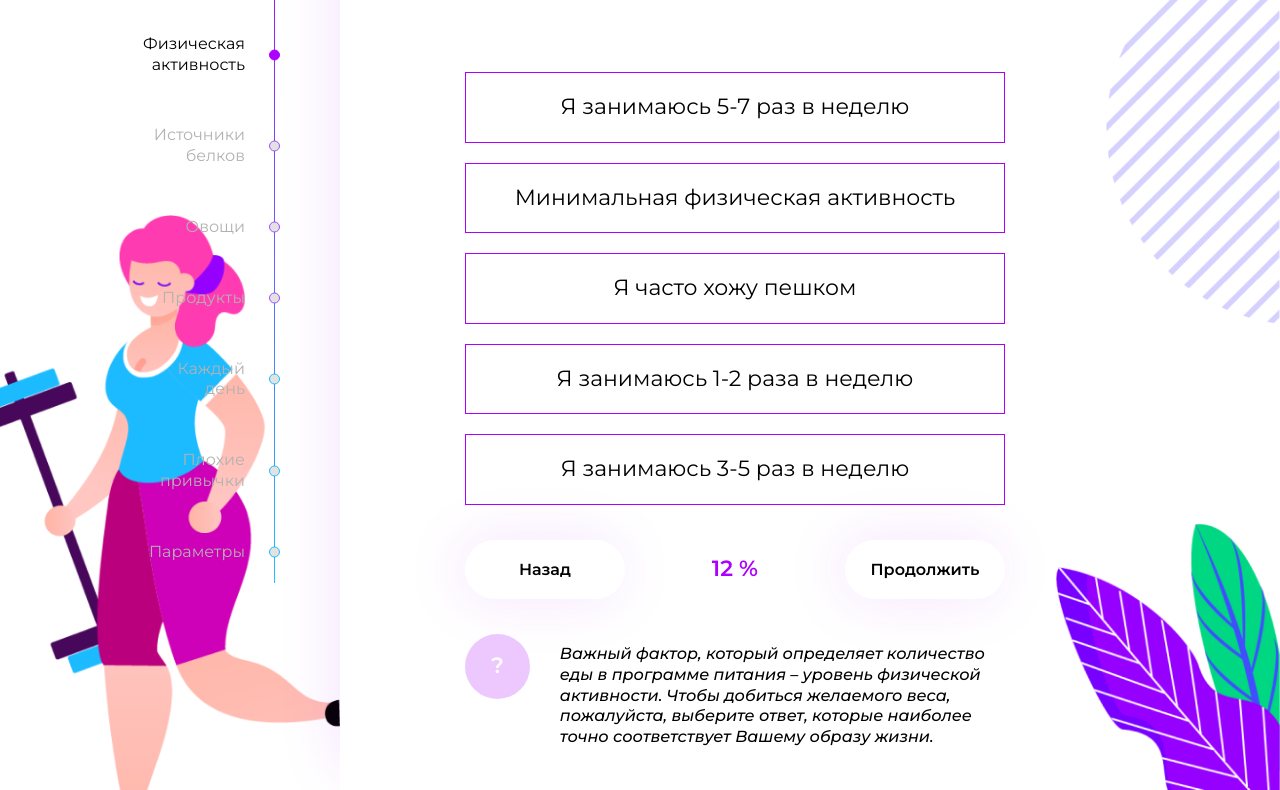
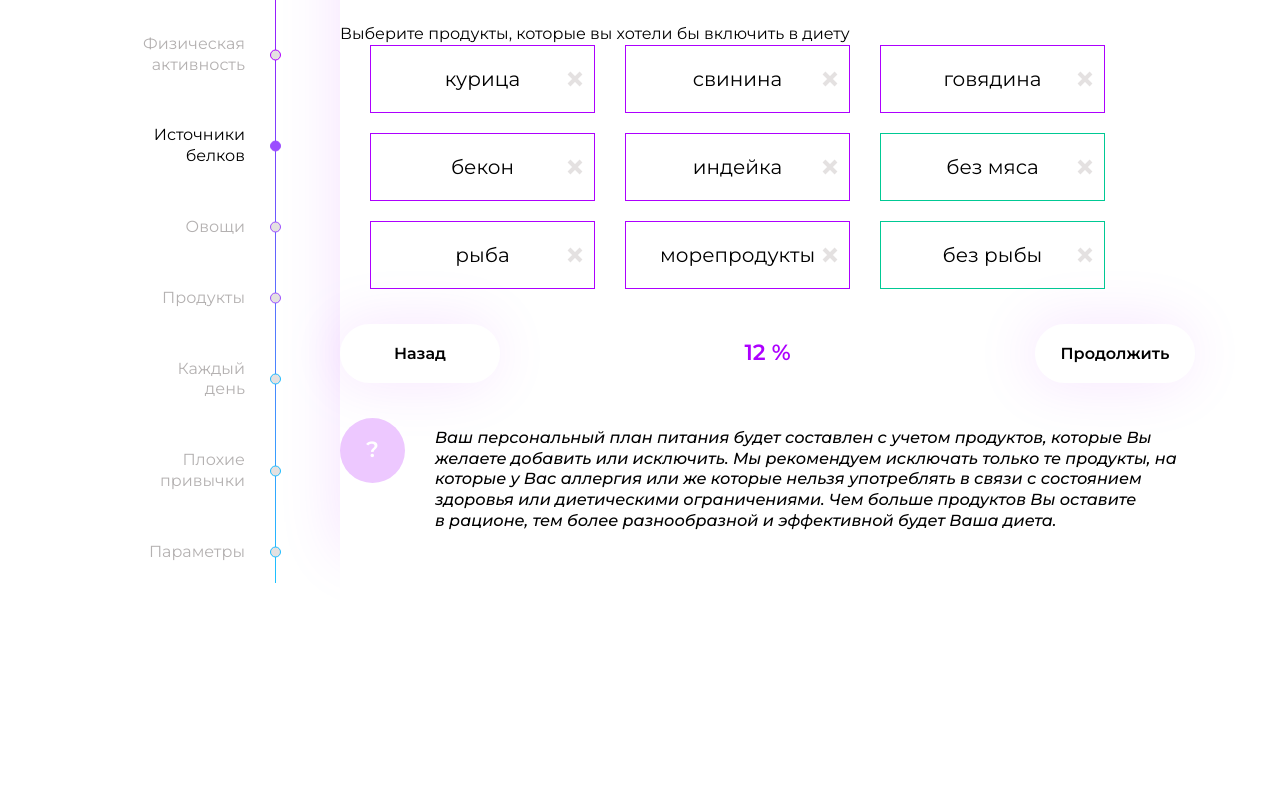
Before and after one commit to Owleek/keto-diet-multi-page, a website: page src/index.html in a window 1280 px wide. Shown: the part 207-997 px from the top of the page. After the commit the page ends 819 px from the top, so only its background shows below. Drawn offline with nearby package versions, Linux system fonts and the light colour scheme; files that its build step writes are made by us from their sources.

Commit message:
btn-cell was reset

```diff
--- a/src/index.html
+++ b/src/index.html
@@ -7,7 +7,8 @@
   <meta name="viewport" content="width=device-width, initial-scale=1.0" />
   <meta http-equiv="X-UA-Compatible" content="ie=edge" />
 
-  <link href="https://fonts.googleapis.com/css2?family=Montserrat:ital,wght@0,400;0,500;0,600;0,700;1,500&display=swap" rel="stylesheet">
+  <link href="https://fonts.googleapis.com/css2?family=Montserrat:ital,wght@0,400;0,500;0,600;0,700;1,500&display=swap"
+    rel="stylesheet">
   <link rel="stylesheet" href="style/reset.css" />
   <link rel="stylesheet" href="style/vendors.css" />
   <link rel="stylesheet" href="style/style.css" />
@@ -63,12 +64,12 @@
                 <div class="progress-bar__point progress-bar__point_1">
                   Пол
                 </div>
-                <div class="progress-bar__point progress-bar__point_2 active">
-                  Физическая
+                <div class="progress-bar__point progress-bar__point_2">
+                  Физическая<br/>
                   активность
                 </div>
-                <div class="progress-bar__point progress-bar__point_3">
-                  Источники<br/>
+                <div class="progress-bar__point progress-bar__point_3 active">
+                  Источники<br />
                   белков
                 </div>
                 <div class="progress-bar__point progress-bar__point_4">
@@ -78,25 +79,32 @@
                   Продукты
                 </div>
                 <div class="progress-bar__point progress-bar__point_6">
-                  Каждый<br/>
+                  Каждый<br />
                   день
                 </div>
                 <div class="progress-bar__point progress-bar__point_7">
-                  Плохие<br/>
+                  Плохие<br />
                   привычки
                 </div>
                 <div class="progress-bar__point progress-bar__point_8">
                   Параметры
                 </div>
               </div>
-              <div class="sidebar__figure sidebar__figure_1 active"></div>
-            </div>
+              <div class="sidebar__figure sidebar__figure_1"></div>
+              <div class="sidebar__figure sidebar__figure_2"></div>
+              <div class="sidebar__figure sidebar__figure_3"></div>
+              <div class="sidebar__figure sidebar__figure_4"></div>
+              <div class="sidebar__figure sidebar__figure_5"></div>
+              <div class="sidebar__figure sidebar__figure_6"></div>
+              <div class="sidebar__figure sidebar__figure_7"></div>
+              <div class="sidebar__figure sidebar__figure_8"></div>
+            </div><!-- /sidebar -->
             <div class="scene__main stage-content">
               <h2 class="scene__title title-margin-lg scene__text-indent scene__text-limit">
                 Физическая активность
               </h2>
               <div class="scene__plan-column">
-                <div class="scene__pick-container">
+                <div class="scene__pick">
                   <div class="btn-row scene__btn-row">
                     Я занимаюсь 5-7 раз в неделю
                     <input type="checkbox" hidden>
@@ -138,15 +146,87 @@
                   </p>
                 </div>
               </div>
-            </div>
-          </div>
-        </div>
-        <div class="scene__stage-arts active">
+            </div><!-- /stage-content -->
+            <div class="scene__main stage-content active">
+              <h2 class="scene__title title-margin-xs">
+                Источники белков
+              </h2>
+              <p class="scene__subtitle">
+                Выберите продукты, которые вы хотели бы включить в диету
+              </p>
+              <div class="scene__plan-row">
+                <div class="scene__pick scene__pick_grid">
+                  <div class="btn-cell btn-cell_wide scene__btn-cell">
+                    курица
+                    <input type="checkbox" hidden>
+                  </div>
+                  <div class="btn-cell btn-cell_wide scene__btn-cell">
+                    свинина
+                    <input type="checkbox" hidden>
+                  </div>
+                  <div class="btn-cell btn-cell_wide scene__btn-cell">
+                    говядина
+                    <input type="checkbox" hidden>
+                  </div>
+                  <div class="btn-cell btn-cell_wide scene__btn-cell">
+                    бекон
+                    <input type="checkbox" hidden>
+                  </div>
+                  <div class="btn-cell btn-cell_wide scene__btn-cell">
+                    индейка
+                    <input type="checkbox" hidden>
+                  </div>
+                  <div class="btn-cell btn-cell_wide btn-cell_green scene__btn-cell">
+                    без мяса
+                    <input type="radio" hidden>
+                  </div>
+                  <div class="btn-cell btn-cell_wide scene__btn-cell">
+                    рыба
+                    <input type="checkbox" hidden>
+                  </div>
+                  <div class="btn-cell btn-cell_wide scene__btn-cell">
+                    морепродукты
+                    <input type="checkbox" hidden>
+                  </div>
+                  <div class="btn-cell btn-cell_wide btn-cell_green scene__btn-cell">
+                    без рыбы
+                    <input type="checkbox" hidden>
+                  </div>
+                </div>
+                <div class="scene__buttons-holder">
+                  <button class="button button_control">
+                    Назад
+                  </button>
+                  <div class="scene__progress-percent">
+                    12 %
+                  </div>
+                  <button class="button button_control">
+                    Продолжить
+                  </button>
+                </div>
+                <div class="scene__info scene-info">
+                  <span class="info-btn scene-info__btn"></span>
+                  <p class="scene-info__text">
+                    Ваш персональный план питания будет составлен с учетом продуктов, которые Вы желаете добавить или
+                    исключить. Мы рекомендуем исключать только те продукты, на которые у Вас аллергия или же которые
+                    нельзя употреблять в связи с состоянием здоровья или диетическими ограничениями. Чем больше
+                    продуктов Вы оставите в рационе, тем более разнообразной и эффективной будет Ваша диета.
+                  </p>
+                </div>
+              </div>
+            </div><!-- /stage-content -->
+          </div><!-- /scene__inner -->
+        </div><!-- /keepcenter -->
+        <div class="scene__stage-arts">
           <div class="scene__figure scene__figure_1"></div>
           <div class="scene__figure scene__figure_2"></div>
         </div>
-      </div>
-    </div>
+        <div class="scene__stage-arts active">
+          <div class="scene__figure scene__figure_3"></div>
+          <div class="scene__figure scene__figure_4"></div>
+        </div>
+      </div><!-- /scene -->
+    </div><!-- /main -->
     <footer class="footer">
     </footer>
   </div>
--- a/src/style/_desctop.scss
+++ b/src/style/_desctop.scss
@@ -123,7 +123,6 @@
   vertical-align: middle;
   text-decoration: none !important;
   text-align: center;
-  white-space: nowrap;
   cursor: pointer;
   transition: all 0.2s;
 }
@@ -140,7 +139,8 @@
 
 .btn-cell {
   font-size: rem(20);
-  width: 255px;
+  width: 160px;
+  padding: rem(20) rem(34);
 
   &:hover {
     border: 1px solid transparent;
@@ -152,7 +152,7 @@
     width: 18px;
     height: 16px;
     position: absolute;
-    right: 26px; top: 50%;
+    right: 10px; top: 50%;
     transform: translate(0%, -50%);
     background-image: url('../img/svg/x.svg');
     background-size: contain;
@@ -181,6 +181,10 @@
       color: $black;
       background: $green;
     }
+  }
+
+  &_wide {
+    width: 225px;
   }
 }
 
@@ -273,246 +277,13 @@
   &__logo {}
 }
 
-.scene {
+.start-screen {
+  display: none;
   position: relative;
 
-  &__inner {
-    display: flex;
+  &.active {
+    display: block;
   }
-
-  &__main {
-    // 855
-    flex-basis: 77.03%;
-    padding-top: 130px;
-    padding-bottom: 80px;
-    position: relative;
-    box-shadow: -60px 0px 60px -60px rgba(173, 0, 255, 0.12);
-  }
-
-  &__title {}
-
-  &__text-indent {
-    margin-left: 65px;
-  }
-
-  &__text-limit {
-    max-width: 760px;
-  }
-
-  &__plan-column {
-    padding-right: 22.22%;
-    padding-left: 14.61%;
-  }
-
-  &__pick-container {
-    margin-bottom: 35px;
-  }
-
-  &__btn-row {
-    &:not(:last-child) {
-      margin-bottom: 20px;
-    }
-  }
-
-  &__progress-percent {
-    font-size: rem(22);
-    font-weight: 600;
-    color: $purple;
-  }
-
-  &__buttons-holder {
-    display: flex;
-    align-items: center;
-    justify-content: space-between;
-    margin-bottom: 35px;
-  }
-
-  &__info {
-    display: flex;
-  }
-
-  &__figure {
-    position: absolute;
-    background-repeat: no-repeat;
-    background-position: 50% 50%;
-    background-size: contain;
-
-    &_1 {
-      z-index: -1;
-      max-width: 196px;
-      max-height: 439px;
-      width: 13.61vw;
-      height: 30.48vw;
-      background-image: url('../img/figure1.2.png');
-      top: 140px; right: 0;
-      transform: rotate(180deg);
-      background-position: 100% 50%;
-    }
-
-    &_2 {
-      z-index: -1;
-      max-width: 252px;
-      max-height: 342px;
-      width: 17.5vw;
-      height: 23.75vw;
-      background-image: url('../img/figure1.4.png');
-      bottom: 0; right: 0;
-      background-position: 100% 100%;
-    }
-  }
-
-  &__stage-arts {
-    display: none;
-    position: absolute;
-    width: 100%;
-    height: 100%;
-    z-index: -1;
-    left: 0; top: 0;
-
-    &.active {
-      display: block;
-    }
-  }
-}
-
-.scene-info {
-  &__btn {
-    margin-right: 30px;
-  }
-
-  &__text {
-    padding-top: 10px;
-    font-weight: 500;
-    font-style: italic;
-    opacity: 1;
-  }
-}
-
-.sidebar {
-  flex-basis: 22.97%;
-  padding-top: 120px;
-  padding-right: 65px;
-  position: relative;
-
-  &__figure {
-    position: absolute;
-    background-repeat: no-repeat;
-    background-position: 50% 50%;
-    background-size: contain;
-    display: none;
-
-    &.active {
-      display: block;
-    }
-
-    &_1 {
-      max-width: 410px;
-      max-height: 690px;
-      bottom: 0; right: 0;
-      width: 29.09vw;
-      height: 47.91vw;
-      background-image: url('../img/figure2.1.png');
-      background-position: 100% 100%;
-      z-index: -1;
-    }
-  }
-}
-
-.progress-bar {
-  display: flex;
-  flex-direction: column;
-  align-items: flex-end;
-  position: relative;
-  font-size: rem(16);
-  font-weight: 400;
-  padding-bottom: 20px;
-  padding-top: 50px;
-  color: $grey;
-
-  &:after {
-    content: '';
-    position: absolute;
-    width: 1px;
-    height: 100%;
-    top: 0; right: 0;
-    background: rgb(173,0,255);
-    background: linear-gradient(180deg, rgba(173,0,255,1) 0%, rgba(28,194,255,1) 100%);
-  }
-
-  &__point {
-    padding-right: 30px;
-    position: relative;
-    text-align: right;
-
-    &:not(:last-child) {
-      margin-bottom: 50px;
-    }
-
-    &:after {
-      content: '';
-      width: 11px;
-      height: 11px;
-      border: 1px solid $black;
-      background: #E4E1E1;
-      border-radius: 50%;
-      position: absolute;
-      top: 50%; right: 6px;
-      transform: translate(100%, -50%);
-      z-index: 1;
-    }
-
-    &.active {
-      color: $black;
-    }
-
-    &_1,
-    &_2 {
-      &:after {
-        border: 1px solid #AD00FF;
-        background: #E4E1E1;
-      }
-
-      &.active {
-        &:after {
-          background: #AD00FF;
-        }
-      }
-    }
-
-    &_3,
-    &_4,
-    &_5 {
-      &:after {
-        border: 1px solid #9B4DFF;
-        background: #E4E1E1;
-      }
-
-      &.active {
-        &:after {
-          background: #9B4DFF;
-        }
-      }
-    }
-
-    &_6,
-    &_7,
-    &_8 {
-      &:after {
-        border: 1px solid #1CBBFF;
-        background: #E4E1E1;
-      }
-
-      &.active {
-        &:after {
-          background: #1CBBFF;
-        }
-      }
-    }
-  }
-}
-
-.start-screen {
-  display: none;
 
   &__inner {
     padding-top: 120px;
@@ -645,5 +416,259 @@
       }
     }
   }
+}
 
+.scene {
+  position: relative;
+
+  &__inner {
+    display: flex;
+  }
+
+  &__main {
+    // 855
+    flex-basis: 77.03%;
+    padding-top: 130px;
+    padding-bottom: 80px;
+    position: relative;
+    box-shadow: -60px 0px 60px -60px rgba(173, 0, 255, 0.12);
+  }
+
+  &__title {}
+
+  &__text-indent {
+    margin-left: 65px;
+  }
+
+  &__text-limit {
+    max-width: 760px;
+  }
+
+  &__plan-column {
+    padding-right: 22.22%;
+    padding-left: 14.61%;
+  }
+
+  &__pick {
+    margin-bottom: 35px;
+
+    &_grid {
+      display: flex;
+      flex-wrap: wrap;
+      margin-bottom: 15px;
+    }
+  }
+
+  &__btn-row {
+    &:not(:last-child) {
+      margin-bottom: 20px;
+    }
+  }
+
+  &__btn-cell {
+    margin-left: 30px;
+    margin-bottom: 20px;
+  }
+
+  &__progress-percent {
+    font-size: rem(22);
+    font-weight: 600;
+    color: $purple;
+  }
+
+  &__buttons-holder {
+    display: flex;
+    align-items: center;
+    justify-content: space-between;
+    margin-bottom: 35px;
+  }
+
+  &__info {
+    display: flex;
+  }
+
+  &__figure {
+    position: absolute;
+    background-repeat: no-repeat;
+    background-position: 50% 50%;
+    background-size: contain;
+
+    &_1 {
+      max-width: 196px;
+      max-height: 439px;
+      width: 13.61vw;
+      height: 30.48vw;
+      background-image: url('../img/figure1.2.png');
+      top: 140px; right: 0;
+      transform: rotate(180deg);
+      background-position: 100% 50%;
+    }
+
+    &_2 {
+      max-width: 252px;
+      max-height: 342px;
+      width: 17.5vw;
+      height: 23.75vw;
+      background-image: url('../img/figure1.4.png');
+      bottom: 0; right: 0;
+      background-position: 100% 100%;
+    }
+  }
+
+  &__stage-arts {
+    display: none;
+    position: absolute;
+    width: 100%;
+    height: 100%;
+    z-index: -1;
+    left: 0; top: 0;
+
+    &.active {
+      display: block;
+    }
+  }
 }
+
+.scene-info {
+  &__btn {
+    margin-right: 30px;
+  }
+
+  &__text {
+    padding-top: 10px;
+    font-weight: 500;
+    font-style: italic;
+    opacity: 1;
+  }
+}
+
+.sidebar {
+  flex-basis: 22.97%;
+  padding-top: 120px;
+  padding-right: 65px;
+  position: relative;
+
+  &__figure {
+    position: absolute;
+    background-repeat: no-repeat;
+    background-position: 50% 50%;
+    background-size: contain;
+    display: none;
+
+    &.active {
+      display: block;
+    }
+
+    &_1 {
+      max-width: 410px;
+      max-height: 690px;
+      bottom: 0; right: 0;
+      width: 29.09vw;
+      height: 47.91vw;
+      background-image: url('../img/figure2.1.png');
+      background-position: 100% 100%;
+      z-index: -1;
+    }
+  }
+}
+
+.progress-bar {
+  display: flex;
+  flex-direction: column;
+  align-items: flex-end;
+  position: relative;
+  font-size: rem(16);
+  font-weight: 400;
+  padding-bottom: 20px;
+  padding-top: 50px;
+  color: $grey;
+
+  &:after {
+    content: '';
+    position: absolute;
+    width: 1px;
+    height: 100%;
+    top: 0; right: -1px;
+    background: rgb(173,0,255);
+    background: linear-gradient(180deg, rgba(173,0,255,1) 0%, rgba(28,194,255,1) 100%);
+  }
+
+  &__point {
+    padding-right: 30px;
+    position: relative;
+    text-align: right;
+
+    &:not(:last-child) {
+      margin-bottom: 50px;
+    }
+
+    &:after {
+      content: '';
+      width: 11px;
+      height: 11px;
+      border: 1px solid $black;
+      background: #E4E1E1;
+      border-radius: 50%;
+      position: absolute;
+      top: 50%; right: 5px;
+      transform: translate(100%, -50%);
+      z-index: 1;
+    }
+
+    &.active {
+      color: $black;
+    }
+
+    &_1,
+    &_2 {
+      &:after {
+        border: 1px solid #AD00FF;
+        background: #E4E1E1;
+      }
+
+      &.active {
+        &:after {
+          background: #AD00FF;
+        }
+      }
+    }
+
+    &_3,
+    &_4,
+    &_5 {
+      &:after {
+        border: 1px solid #9B4DFF;
+        background: #E4E1E1;
+      }
+
+      &.active {
+        &:after {
+          background: #9B4DFF;
+        }
+      }
+    }
+
+    &_6,
+    &_7,
+    &_8 {
+      &:after {
+        border: 1px solid #1CBBFF;
+        background: #E4E1E1;
+      }
+
+      &.active {
+        &:after {
+          background: #1CBBFF;
+        }
+      }
+    }
+  }
+}
+
+.stage-content {
+  display: none;
+
+  &.active {
+    display: block;
+  }
+}
```
